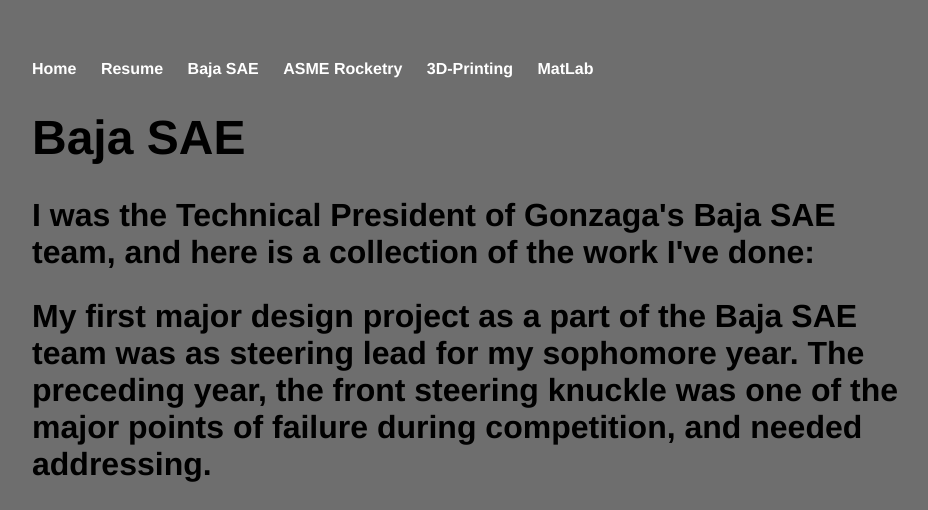
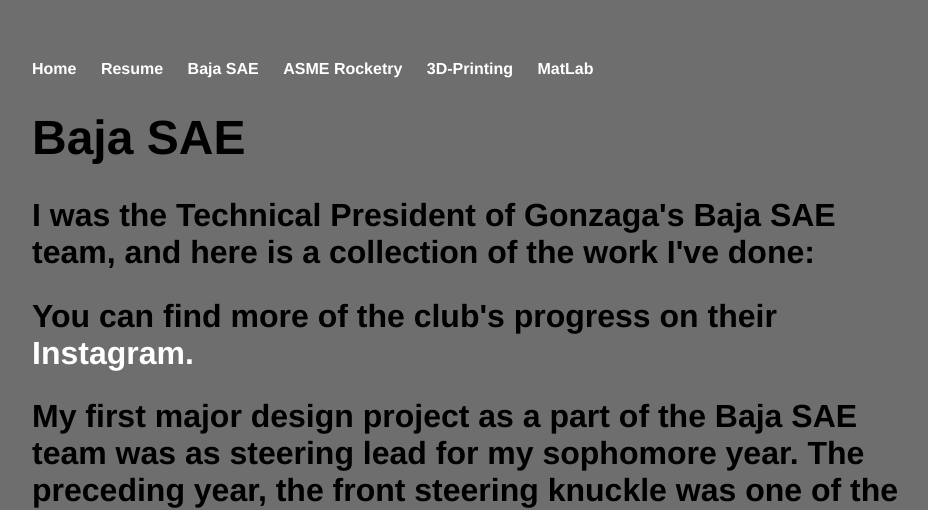
Before and after one commit to andy-gothro/andy-gothro.github.io, a Jekyll site: the page built from Baja SAE/index.html, in a window 1280 px wide and 900 px high, cut to the strip 0-510 px from the top of the window. Shown: the whole strip, without its empty margins (160-1088 px from the left). Built offline with Jekyll 4.4.1, drawn with Linux system fonts in a browser that asks for light colours.

Commit message:
Update index.html

```diff
--- a/Baja SAE/index.html
+++ b/Baja SAE/index.html
@@ -21,6 +21,7 @@
     <div class="blurb">
       <h1>Baja SAE</h1>
       <h2>I was the Technical President of Gonzaga's Baja SAE team, and here is a collection of the work I've done:</h2>
+	    <h2>You can find more of the club's progress on their <a href="https://www.instagram.com/gubajasae/">Instagram.</a></h2>
       <h2>My first major design project as a part of the Baja SAE team was as steering lead for my sophomore year. The preceding year, the front steering knuckle was one of the major points of failure during competition, and needed addressing.</h2>
 
 	    <div class="row">
```
